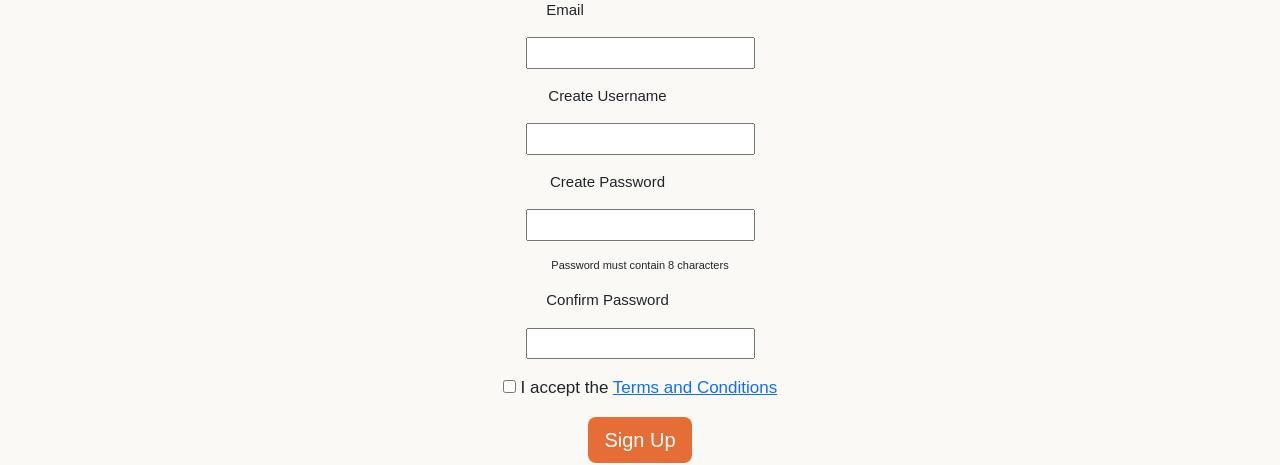
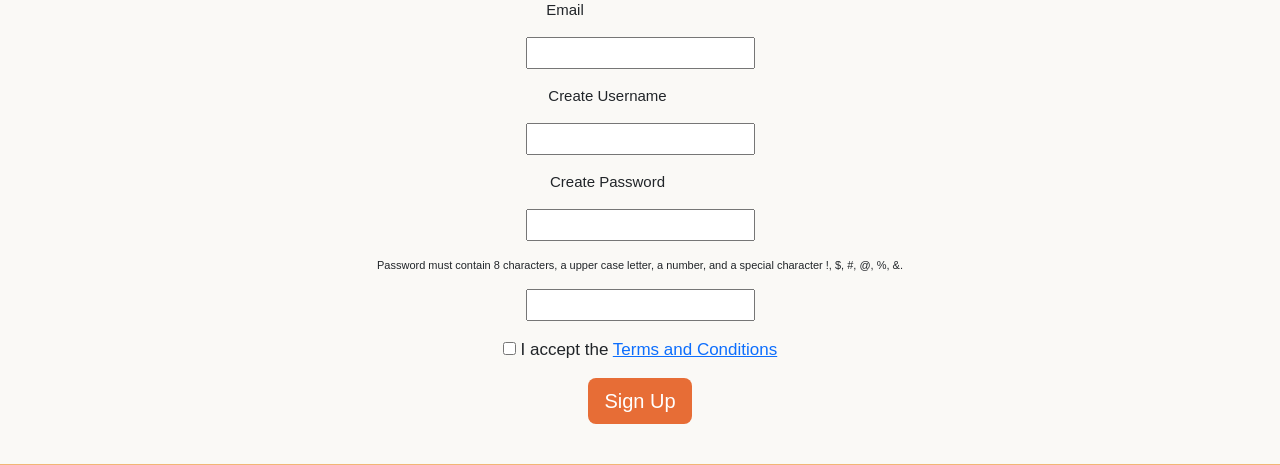
Before and after one commit to hossam-hassan1/CapstoneProject, a Flask app: page /sign-up in a window 1280 px wide. Shown: the part 175-640 px from the top of the page. Run offline with Flask 2, Linux system fonts and the light colour scheme; some libraries are stand-ins or nearby versions.

Commit message:
modified password character UI

```diff
--- a/flaskApp/app/security.py
+++ b/flaskApp/app/security.py
@@ -86,7 +86,7 @@ def validatePassword(password, confirm_password):
         if number == False:
             error.append("Password is missing a number.")
         if special == False:
-            error.append("Password is missing a special character")
+            error.append("Password is missing a special character !, $, #, @, %, &.")
     message = [line for line in error]
     return check, message
 
--- a/flaskApp/app/templates/sign_up.html
+++ b/flaskApp/app/templates/sign_up.html
@@ -29,8 +29,7 @@
                 <p><input type="text" name="user" required onkeyup="letter_number_only(this)"/></p>
                 <p class="left2">Create Password</p>
                 <p><input type="password" name ="password" required onkeyup="letter_number_only(this)"/></p>
-                <p id="password">Password must contain 8 characters</p>
-                <p class="left2">Confirm Password</p>
+                <p id="password">Password must contain 8 characters, a upper case letter, a number, and a special character !, $, #, @, %, &.
                 <p><input type="password" name ="confirm_password" required onkeyup="letter_number_only(this)"/></p>
                 <p class="error">{{message}}</p>
                 {% if check == False %}
```
